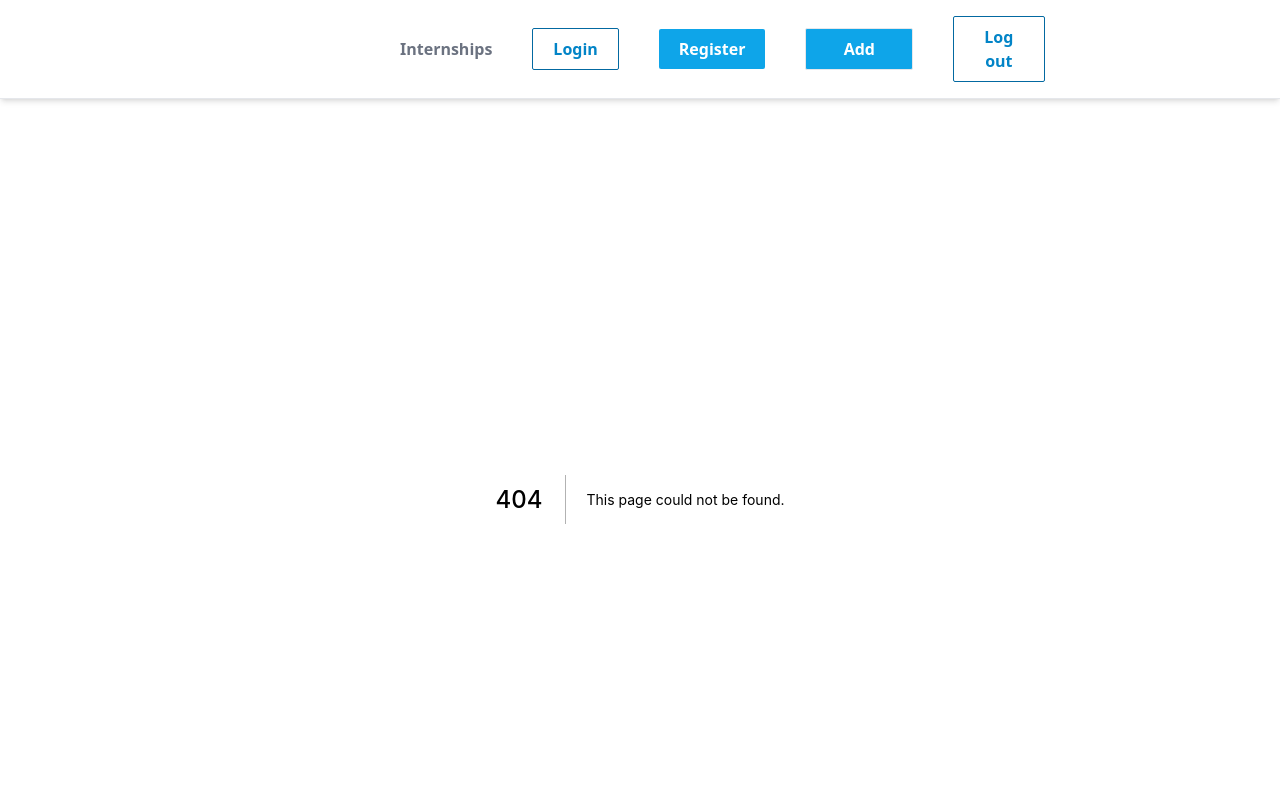
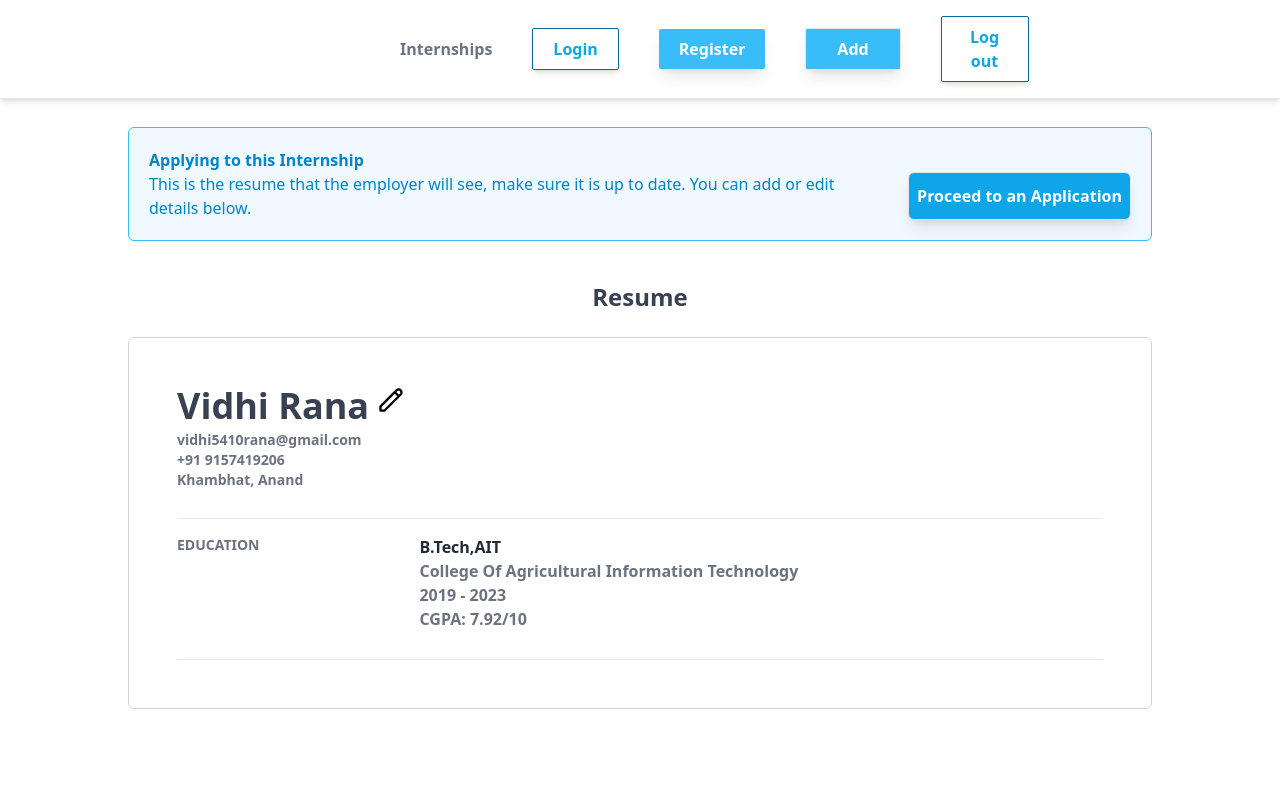
Before and after one commit to vidhi000/I-Shala, a Next.js app: page /resume in a window 1280 px wide. Before the commit this address had no page. Shown: the top 800 px of the page. Built offline with nearby package versions, Linux system fonts and the light colour scheme.

Commit message:
initial commmit

```diff
--- a/components/Banner.js
+++ b/components/Banner.js
@@ -9,6 +9,8 @@ const bannerUrl =[
   'https://raw.githubusercontent.com/SrikanthReddyBV/Internshala/master/src/public/images/social_issue_camapign_jul21-1920-b70cf7.png',
   // 'https://raw.githubusercontent.com/SrikanthReddyBV/Internshala/master/src/public/images/page_3rd_image.png',
   'https://raw.githubusercontent.com/SrikanthReddyBV/Internshala/master/src/public/images/year_specific_21-1920-d0c72f.png',
+  'https://internshala-frontend.web.app/static/media/sliderimg.40786c65.jpeg',
+  // 'https://github.com/mukeshmjn/internshala-clone/blob/main/public/img/img3.jpeg?raw=true'
   // "https://kishorsasemahal.com/wp-content/uploads/2021/06/featured-image-6.jpeg"
 
 
--- a/components/Body.js
+++ b/components/Body.js
@@ -116,7 +116,7 @@ const Body = () => {
     return (
         <>
             <div className="m-10">
-                <div className="flex items-center space-x-3"> <h1 className="font-semibold text-black text-4xl">I-Shala Internships</h1>
+                <div className="flex items-center space-x-3"> <h1 className="font-semibold text-gray-800 text-4xl">I-Shala Internships</h1>
                     <img src="https://internshala.com/cached_uploads/offer_tags/63198abd9fafd1662618301.png" width={90} height={8}
                         className="py-10 cursor-pointer" />
 
--- a/components/Navbar.js
+++ b/components/Navbar.js
@@ -14,17 +14,17 @@ const Navbar = () => {
             <p className="font-semibold cursor-pointer text-gray-500 hover:text-sky-500">Internships</p>
             </Link>
             <Link href='/login'>
-            <button className="border px-5 py-2 border-sky-700 rounded-sm font-semibold text-sky-600 hover:shadow-md hover:text-sky-700">Login</button>
+            <button className="border px-5 py-2 border-sky-700 rounded-sm font-semibold text-sky-500 shadow-md hover:shadow-lg hover:text-sky-600">Login</button>
             </Link>
             <Link href={'/auth'}>
-            <button className="px-5 py-2 bg-sky-500 hover:bg-sky-600 font-semibold text-white rounded-sm p-5 hover:shadow-md">Register</button>
+            <button className="px-5 py-2 bg-sky-400 hover:bg-sky-500 font-semibold text-white rounded-sm p-5 hover:shadow-lg shadow-lg">Register</button>
             </Link>
             <Link href='/add'>
-            <p className="text-white font-semibold cursor-pointer border rounded-sm w-32 p-2 text-center bg-sky-500 hover:bg-sky-600">Add</p>
+            <p className="text-white font-semibold cursor-pointer border rounded-sm w-28 px-5 py-2 text-center bg-sky-400 hover:bg-sky-500 shadow-lg hover:shadow-lg">Add</p>
            </Link>
 
            <Link href='/'>
-            <button className="border px-5 py-2 border-sky-700 rounded-sm font-semibold text-sky-600 hover:shadow-md hover:text-sky-700">Log out</button>
+            <button className="border px-5 py-2 border-sky-700 rounded-sm font-semibold text-sky-500 shadow-md hover:shadow-lg hover:text-sky-600">Log out</button>
             </Link>
          </div>
       </nav>
--- a/package.json
+++ b/package.json
@@ -10,6 +10,7 @@
   },
   "dependencies": {
     "@heroicons/react": "v1",
+    "axios": "^0.27.2",
     "next": "12.3.0",
     "react": "18.2.0",
     "react-dom": "18.2.0",
--- a/pages/add.js
+++ b/pages/add.js
@@ -84,7 +84,7 @@ const add = () => {
                     <input type='text' placeholder="Enter Duration" className="shadow-md p-[6px] outline-none border rounded-md border-gray-300 hover:border-sky-600 w-96 " />
                 </div>
                    <div className="flex items-center justify-center mt-12">
-                   <button className="text-white bg-sky-600 border rounded-md px-6 p-2 justify-center">Create Internship</button>
+                   <button className="text-white bg-sky-500 hover:bg-sky-600 border rounded-md px-6 p-2 justify-center shadow-lg">Create Internship</button>
                    </div>
 
                 </div>
--- a/pages/internship_details.js
+++ b/pages/internship_details.js
@@ -1,3 +1,4 @@
+import Link from 'next/link';
 import {
     CalendarIcon, ChevronRightIcon, ClipboardCheckIcon, ClockIcon, CurrencyRupeeIcon, HomeIcon, LocationMarkerIcon,
     PlayIcon, TrendingUpIcon, UserGroupIcon, UsersIcon
@@ -149,8 +150,13 @@ const internship_details = () => {
                             <p>200</p>
                         </div>
 
-                        <p className='bg-sky-400 text-white font-semibold border rounded-md p-3 w-32 text-lg cursor-pointer hover:bg-sky-500 shadow-lg text-center mx-auto'>Apply now</p>
-
+                        {/* <p className='bg-sky-400 text-white font-semibold border rounded-md p-3 w-32 text-lg cursor-pointer hover:bg-sky-500 shadow-lg text-center mx-auto'>Apply now</p> */}
+                         <div className='flex items-center justify-center'>
+                            <Link href='/resume'>
+                             <button className='bg-sky-400 text-white font-semibold border rounded-md p-3 w-32 text-lg
+                             cursor-pointer hover:bg-sky-500 shadow-lg text-center mx-auto'>Apply now</button>
+                            </Link>
+                            </div>
 
 
 
--- /dev/null
+++ b/pages/resume.js
@@ -0,0 +1,57 @@
+
+import { PencilIcon } from '@heroicons/react/outline';
+const resume = () => {
+    return (
+        <>
+            <div className="min-h-screen max-w-screen-lg mx-auto">
+                <div className="border border-sky-400 rounded-md p-5 mt-7 bg-sky-50 text-sky-600">
+                    <p className="font-semibold">Applying to this Internship </p>
+                    <div className="flex space-x-6 ">
+                        <p>
+                            This is the resume that the employer will see, make sure it is up to date. You can add or edit details below.
+                        </p>
+                        <button className="bg-sky-500 text-white shadow-lg hover:bg-sky-600 border rounded-md  w-60 font-semibold">Proceed to an Application</button>
+                    </div>
+                </div>
+                <div className="justify-center flex mt-10">
+                    <p className="text-gray-700 font-semibold text-2xl items-center justify-center">Resume</p>
+                </div>
+
+                <div className="border border-gray-300 rounded-md mt-6 p-12">
+                    <div className='space-y-1'>
+                    <div className='flex space-x-2'>
+                    <p className="text-4xl text-gray-700 font-semibold">Vidhi Rana</p>
+                    <PencilIcon className='h-7 w-7' />
+                    </div>
+                    <div className='text-gray-500 font-semibold text-sm'>
+                    <p>vidhi5410rana@gmail.com</p>
+                    <p>+91 9157419206</p>
+                    <p>Khambhat, Anand</p>
+                </div>
+                </div>
+                <hr className='mt-7'></hr>
+
+                <div className='mt-4 flex flex-auto gap-x-40'>
+                    <p className='text-gray-500 font-semibold text-sm'>EDUCATION</p>
+                    <div className='text-gray-500 font-semibold'>
+                        <p className='text-gray-800 font-semibold'>B.Tech,AIT</p>
+                        <p>College Of Agricultural Information Technology</p>
+                        <p>2019 - 2023</p>
+                        <p>CGPA: 7.92/10</p>
+                    </div>
+                </div>
+
+                <hr className='mt-7'></hr>
+                <div>
+
+                </div>
+
+                </div>
+
+            </div>
+
+        </>
+    );
+}
+
+export default resume
```
Also changed, not shown: 1 other file (tests, documents, lock files or other folders).
